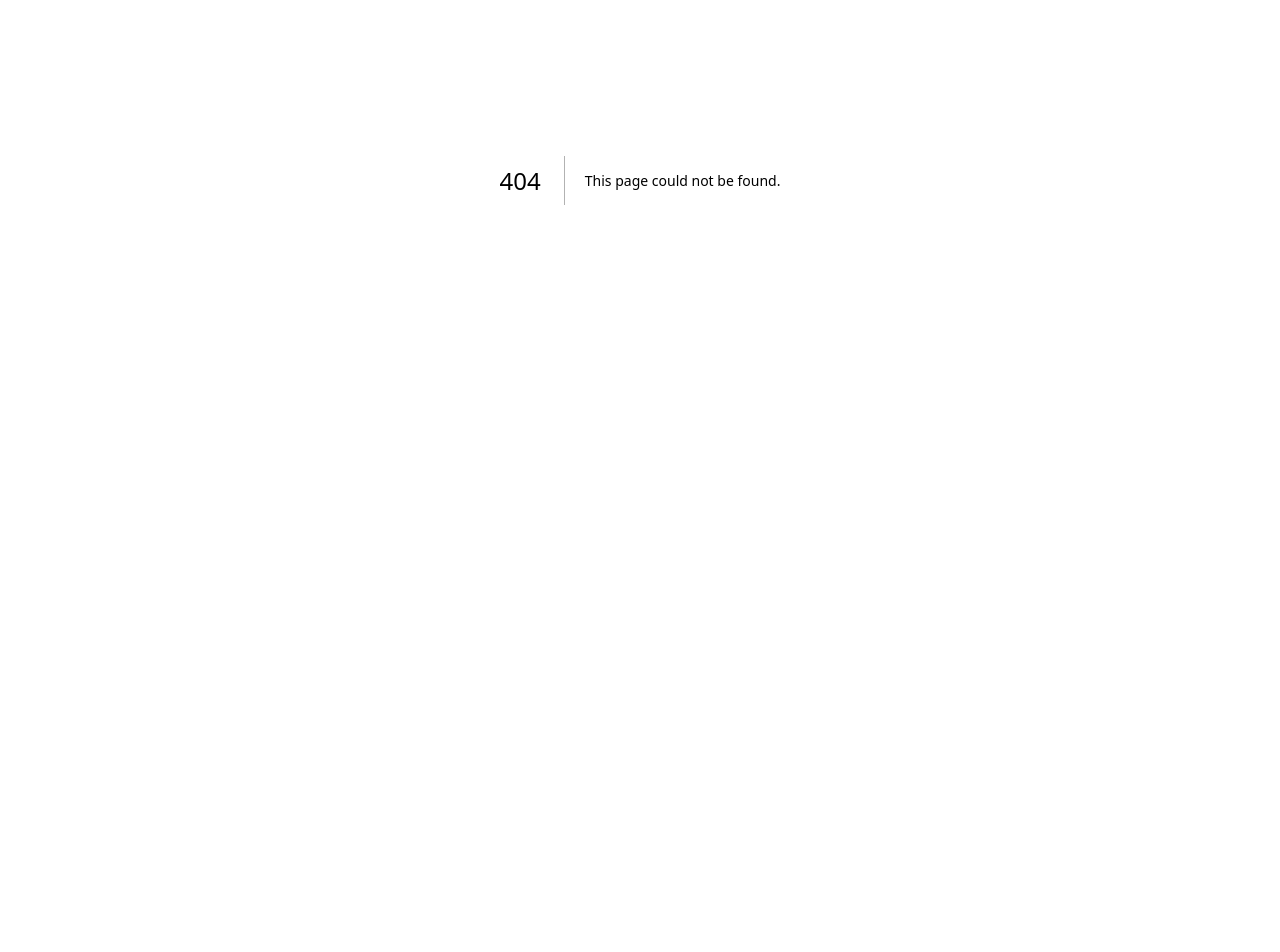
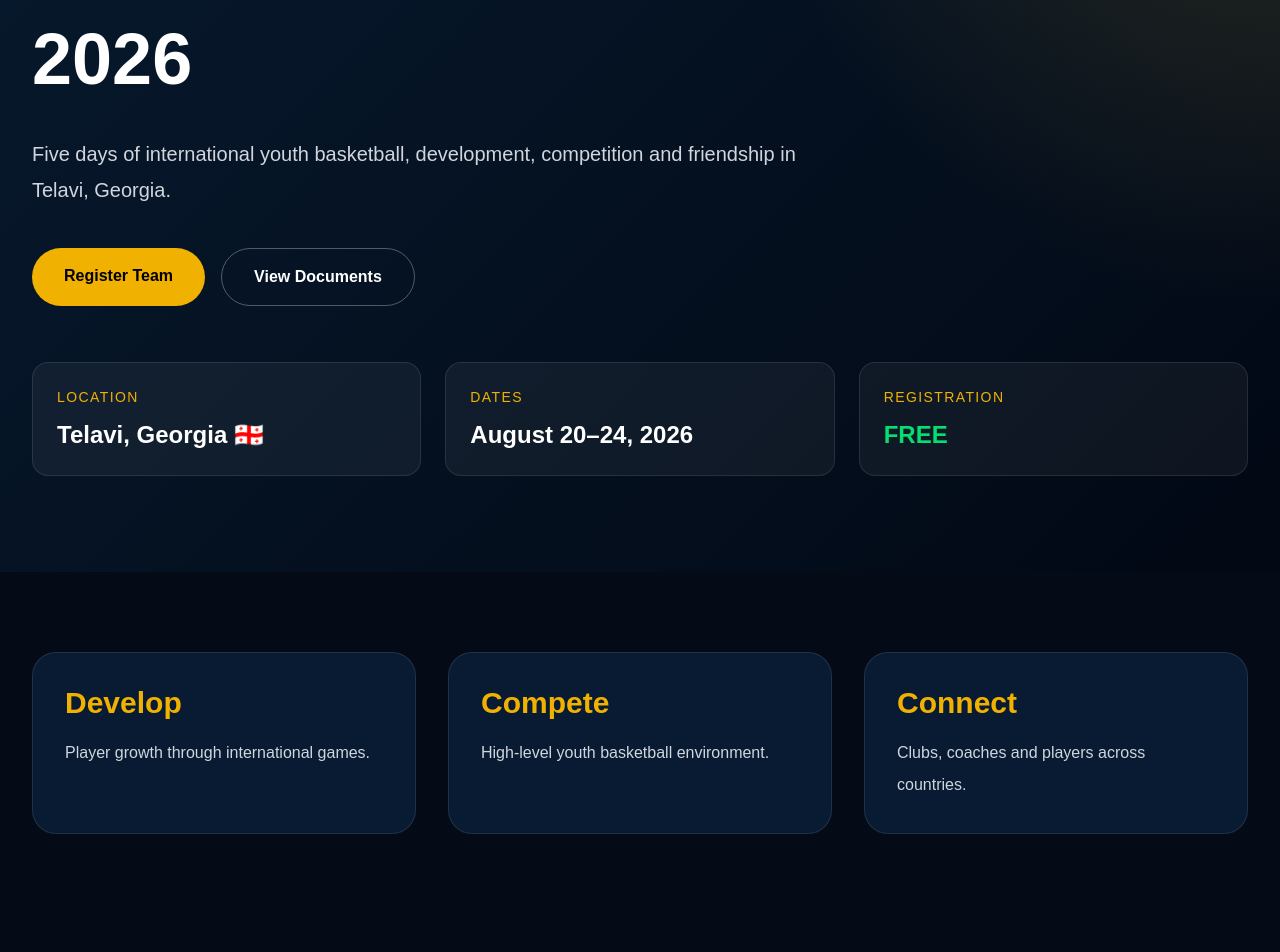
Before and after one commit to cyblofficial/cybl-website, a Next.js app: page /tournaments/summer-league in a window 1280 px wide. Before the commit this address had no page. Shown: the part 220-1172 px from the top of the page. Before the commit the page ends 800 px from the top, so only its background shows below. Built offline with nearby package versions, Linux system fonts and the light colour scheme.

Commit message:
Add Summer League documents

```diff
--- /dev/null
+++ b/app/tournaments/summer-league/page.tsx
@@ -0,0 +1,156 @@
+export default function SummerLeaguePage() {
+  return (
+    <main className="min-h-screen bg-[#050B16] text-white">
+      <section className="relative overflow-hidden px-8 py-24">
+        <div className="absolute inset-0 bg-[radial-gradient(circle_at_top_right,#D4AF3730,transparent_35%),linear-gradient(135deg,#071A2E,#020814)]" />
+
+        <div className="relative mx-auto max-w-7xl">
+          <p className="font-bold uppercase tracking-[6px] text-yellow-500">
+            CYBL Official Tournament
+          </p>
+
+          <h1 className="mt-6 max-w-5xl text-5xl font-black uppercase leading-tight md:text-7xl">
+            CYBL Summer League 2026
+          </h1>
+
+          <p className="mt-8 max-w-3xl text-xl leading-9 text-gray-300">
+            Five days of international youth basketball, development,
+            competition and friendship in Telavi, Georgia.
+          </p>
+
+          <div className="mt-10 flex flex-wrap gap-4">
+            <a
+              href="https://mail.google.com/mail/?view=cm&fs=1&to=telavicybl@gmail.com&su=CYBL%20Summer%20League%202026%20Registration"
+              target="_blank"
+              rel="noopener noreferrer"
+              className="rounded-full bg-yellow-500 px-8 py-4 font-bold text-black hover:bg-yellow-400"
+            >
+              Register Team
+            </a>
+
+            <a
+              href="#documents"
+              className="rounded-full border border-white/30 px-8 py-4 font-bold hover:bg-white/10"
+            >
+              View Documents
+            </a>
+          </div>
+
+          <div className="mt-14 grid gap-6 md:grid-cols-3">
+            <div className="rounded-2xl border border-white/10 bg-white/5 p-6">
+              <p className="text-sm uppercase tracking-widest text-yellow-500">
+                Location
+              </p>
+              <h3 className="mt-3 text-2xl font-bold">Telavi, Georgia 🇬🇪</h3>
+            </div>
+
+            <div className="rounded-2xl border border-white/10 bg-white/5 p-6">
+              <p className="text-sm uppercase tracking-widest text-yellow-500">
+                Dates
+              </p>
+              <h3 className="mt-3 text-2xl font-bold">August 20–24, 2026</h3>
+            </div>
+
+            <div className="rounded-2xl border border-white/10 bg-white/5 p-6">
+              <p className="text-sm uppercase tracking-widest text-yellow-500">
+                Registration
+              </p>
+              <h3 className="mt-3 text-2xl font-bold text-green-400">FREE</h3>
+            </div>
+          </div>
+        </div>
+      </section>
+
+      <section className="px-8 py-20">
+        <div className="mx-auto grid max-w-7xl gap-8 md:grid-cols-3">
+          {[
+            ["Develop", "Player growth through international games."],
+            ["Compete", "High-level youth basketball environment."],
+            ["Connect", "Clubs, coaches and players across countries."],
+          ].map(([title, text]) => (
+            <div
+              key={title}
+              className="rounded-3xl border border-white/10 bg-[#081B33] p-8"
+            >
+              <h3 className="text-3xl font-black text-yellow-500">{title}</h3>
+              <p className="mt-4 leading-8 text-gray-300">{text}</p>
+            </div>
+          ))}
+        </div>
+      </section>
+
+      <section id="documents" className="px-8 py-20">
+        <div className="mx-auto max-w-7xl">
+          <h2 className="text-4xl font-black">Tournament Documents</h2>
+          <p className="mt-4 text-gray-300">
+            Download the official documents for the CYBL Summer League 2026.
+          </p>
+
+          <div className="mt-10 grid gap-6 md:grid-cols-2">
+            <div className="rounded-3xl border border-white/10 bg-white/5 p-8">
+              <h3 className="text-2xl font-bold">Official Regulations</h3>
+              <p className="mt-4 text-gray-300">
+                Official tournament regulations and participation rules.
+              </p>
+
+              <a
+                href="/documents/CYBL_Summer_League_2026_Official_Regulations.pdf"
+                target="_blank"
+                rel="noopener noreferrer"
+                className="mt-8 inline-block rounded-full bg-yellow-500 px-8 py-4 font-bold text-black hover:bg-yellow-400"
+              >
+                Download Regulations
+              </a>
+            </div>
+
+            <div className="rounded-3xl border border-white/10 bg-white/5 p-8">
+              <h3 className="text-2xl font-bold">Official Presentation</h3>
+              <p className="mt-4 text-gray-300">
+                Summer League presentation for clubs and partners.
+              </p>
+
+              <a
+                href="/documents/CYBL_Summer_League_2026_Official_Presentation.pdf"
+                target="_blank"
+                rel="noopener noreferrer"
+                className="mt-8 inline-block rounded-full border border-white/30 px-8 py-4 font-bold hover:bg-white/10"
+              >
+                View Presentation
+              </a>
+            </div>
+          </div>
+        </div>
+      </section>
+
+      <section className="px-8 pb-24">
+        <div className="mx-auto max-w-7xl rounded-3xl border border-yellow-500/20 bg-yellow-500/10 p-10">
+          <h2 className="text-4xl font-black">Ready to Join?</h2>
+          <p className="mt-6 max-w-3xl text-lg leading-8 text-gray-300">
+            Contact CYBL to receive tournament information and complete your
+            free team registration.
+          </p>
+
+          <div className="mt-10 flex flex-wrap gap-5">
+            <a
+              href="https://mail.google.com/mail/?view=cm&fs=1&to=telavicybl@gmail.com&su=CYBL%20Summer%20League%202026%20Registration"
+              target="_blank"
+              rel="noopener noreferrer"
+              className="rounded-full bg-yellow-500 px-8 py-4 font-bold text-black hover:bg-yellow-400"
+            >
+              Register by Email
+            </a>
+
+            <a
+              href="https://wa.me/995597970306"
+              target="_blank"
+              rel="noopener noreferrer"
+              className="rounded-full border border-white/30 px-8 py-4 font-bold hover:bg-white/10"
+            >
+              WhatsApp
+            </a>
+          </div>
+        </div>
+      </section>
+    </main>
+  );
+}
```
Also changed, not shown: 2 other files (tests, documents, lock files or other folders).
